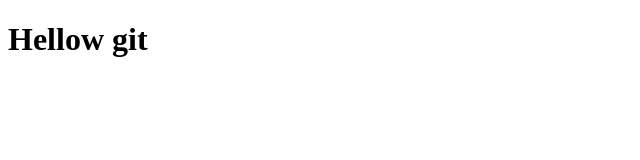
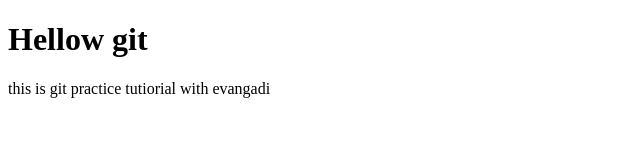
Before and after one commit to abenezer-12/Evangadi, a plain HTML site: page index.html in a window 1280 px wide. Shown: the whole page, without its empty margins (0-640 px from the left). Drawn offline with Linux system fonts and the light colour scheme.

Commit message:
adding some note

```diff
--- a/index.html
+++ b/index.html
@@ -7,6 +7,7 @@
 </head>
 <body>
     <h1>Hellow git </h1>
+    <p>this is git practice tutiorial with evangadi</p>
 
 </body>
 </html>
```
